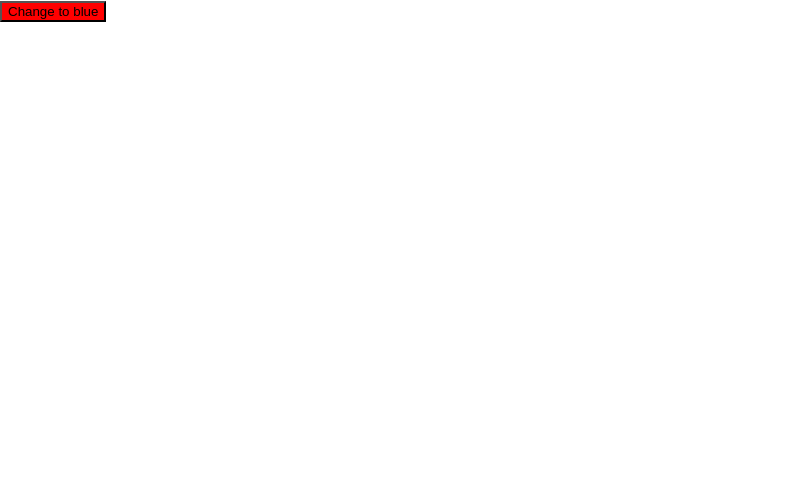
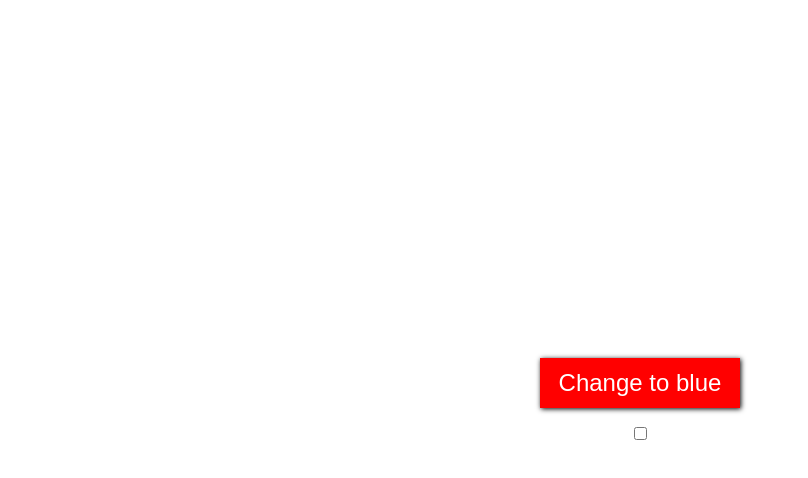
Before and after one commit to Cmmh1101/react-test-jest-1, a React (Create React App) app: page / in a window 1280 px wide. Shown: the top 478 px of the page, without its empty margins (0-808 px from the left). Built offline with nearby package versions, Linux system fonts and the light colour scheme.

Commit message:
checkbox disables and enables button

```diff
--- a/src/App.css
+++ b/src/App.css
@@ -2,37 +2,21 @@
   text-align: center;
 }
 
-.App-logo {
-  height: 40vmin;
-  pointer-events: none;
+div {
+  width: 100%;
+  height: 100vh;
+  display: flex;
+  justify-content: center;
+  align-items: center;
+  flex-direction: column;
 }
 
-@media (prefers-reduced-motion: no-preference) {
-  .App-logo {
-    animation: App-logo-spin infinite 20s linear;
-  }
+button {
+  color: white;
+  font-size: 24px;
+  width: 200px;
+  height: 50px;
+  border: 0;
+  box-shadow: 1px 1px 5px black;
+  margin-bottom: 1rem;
 }
-
-.App-header {
-  background-color: #282c34;
-  min-height: 100vh;
-  display: flex;
-  flex-direction: column;
-  align-items: center;
-  justify-content: center;
-  font-size: calc(10px + 2vmin);
-  color: white;
-}
-
-.App-link {
-  color: #61dafb;
-}
-
-@keyframes App-logo-spin {
-  from {
-    transform: rotate(0deg);
-  }
-  to {
-    transform: rotate(360deg);
-  }
-}
--- a/src/App.js
+++ b/src/App.js
@@ -3,16 +3,28 @@ import "./App.css";
 
 function App() {
   const [buttonColor, setButtonColor] = useState("red");
+  const [disabled, setDisabled] = useState(false);
+
   const newButtonColor = buttonColor === "red" ? "blue" : "red";
 
   return (
     <div>
       <button
-        style={{ backgroundColor: buttonColor }}
+        style={{
+          backgroundColor: buttonColor,
+        }}
+        disabled={disabled}
         onClick={() => setButtonColor(newButtonColor)}
       >
         Change to {newButtonColor}
       </button>
+      <input
+        type="checkbox"
+        id="enable-button-checkbox"
+        defaultChecked={disabled}
+        area-checked={disabled}
+        onClick={(e) => setDisabled(e.target.checked)}
+      />
     </div>
   );
 }
```
Also changed, not shown: 1 other file (tests, documents, lock files or other folders).
